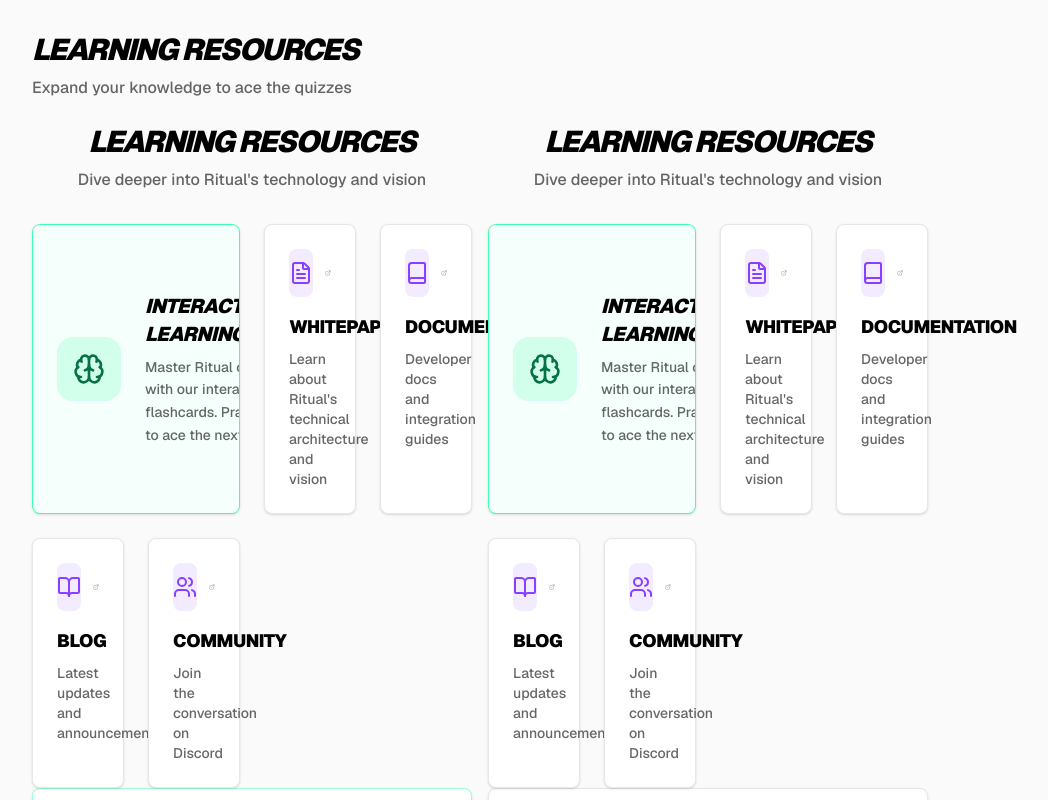
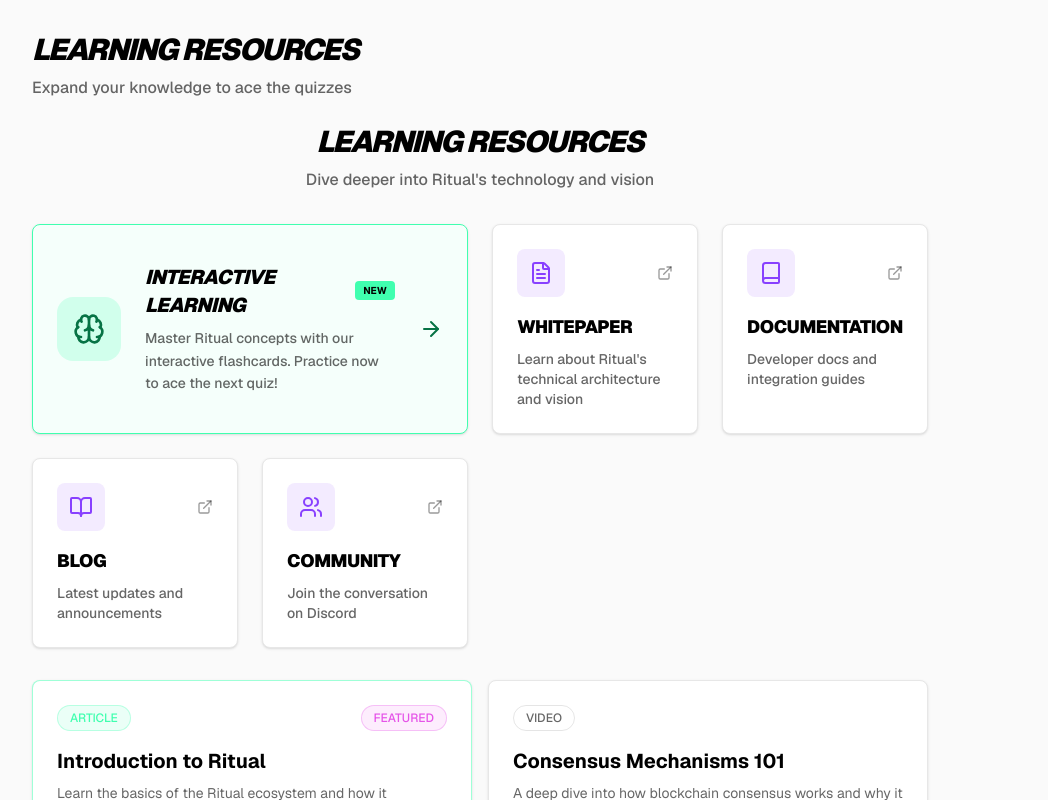
Before and after one commit to Mudigram/quiz, a Next.js app: page /resources in a window 1280 px wide. Shown: the top 800 px of the page, without its empty margins (160-1208 px from the left). Built offline with nearby package versions, Linux system fonts and the light colour scheme; no server answers.

Commit message:
Minor change

```diff
--- a/app/resources/page.tsx
+++ b/app/resources/page.tsx
@@ -66,6 +66,8 @@
                         </p>
                     </div>
 
+                    <LearningResources />
+
                     <div className="grid gap-4 md:grid-cols-2">
                         {resources.map((resource) => {
                             const Icon = typeIcons[resource.type as keyof typeof typeIcons] || FileText;
@@ -73,7 +75,7 @@
                             return (
 
                                 <div>
-                                    <LearningResources />
+
                                     <Link href={resource.url} key={resource.id} className="block group">
                                         <Card className={`h-full transition-all duration-300 hover:shadow-lg hover:-translate-y-1 ${resource.featured ? 'border-brand-mint/50 dark:border-brand-mint/30' : ''}`}>
                                             <div className="flex flex-col h-full">
```
